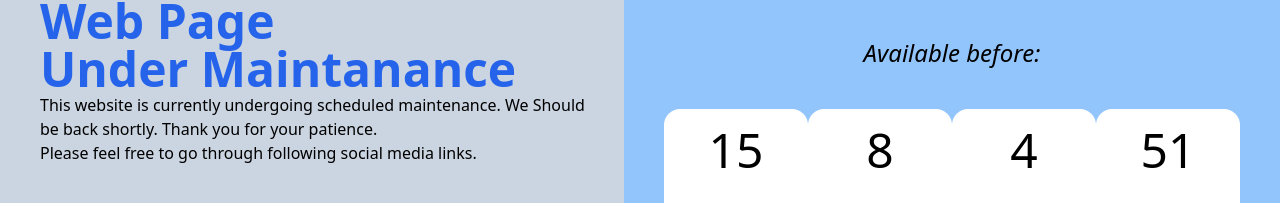
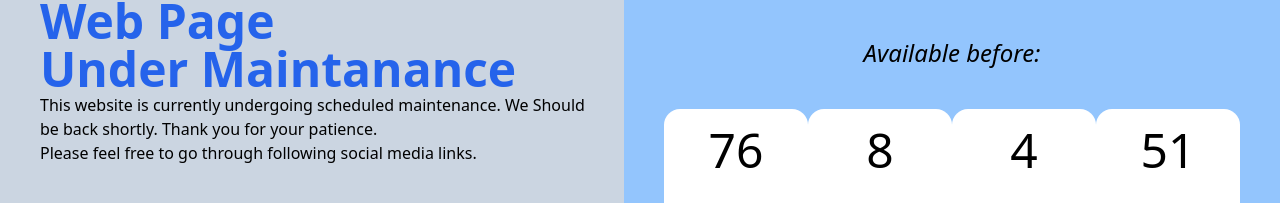
Before and after one commit to pasanUdr/portfolio, a React (Vite) app: page / in a window 1280 px wide. Shown: the part 443-646 px from the top of the page. Built offline with nearby package versions, Linux system fonts and the light colour scheme.

Commit message:
Update Countdown.jsx

```diff
--- a/src/components/underMaintainance/Countdown.jsx
+++ b/src/components/underMaintainance/Countdown.jsx
@@ -8,7 +8,7 @@
     minutes: 0,
     seconds: 0,
   });
-  const targetDate = new Date("2024-11-31T23:59:59").getTime();
+  const targetDate = new Date("2025-01-31T23:59:59").getTime();
 
   useEffect(() => {
     const interval = setInterval(() => {
```
